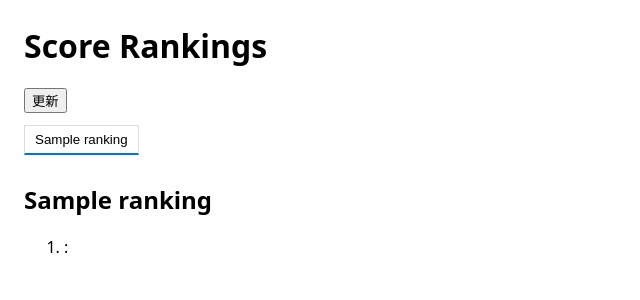
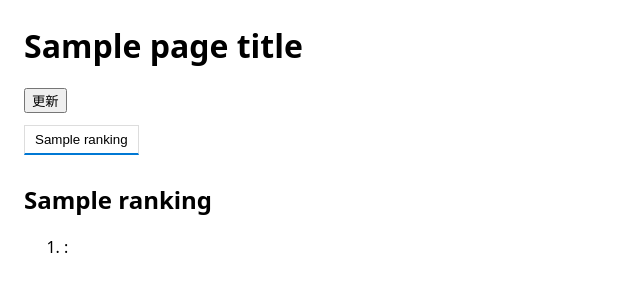
Before and after one commit to 9syk/Storage-WebDisplay, a Flask app: template templates/index.html in a window 1280 px wide. Shown: the top 300 px of the page, without its empty margins (0-640 px from the left). Run offline with Flask 3, Linux system fonts and the light colour scheme; the template is opened without the code that fills it: most values are stand-ins (such as "Sample title", 1, 10 or a date in 2020); parts of the project's set-up code (start-up, migrations or seed data) failed here and were passed over.

Commit message:
タイトルの変更

```diff
--- a/app.py
+++ b/app.py
@@ -108,7 +108,8 @@ def get_rankings():
 def index():
     rankings = get_rankings()
     refresh_rate = config.get("refresh_rate", 0)
-    return render_template("index.html", rankings=rankings, refresh_rate=refresh_rate)
+    page_title = config.get("page_title", "Score Rankings")
+    return render_template("index.html", rankings=rankings, refresh_rate=refresh_rate, page_title=page_title)
 
 
 @app.route("/refresh", methods=["POST"])
@@ -116,7 +117,8 @@ def refresh():
     # Trigger fresh fetch via get_rankings and render same template.
     rankings = get_rankings()
     refresh_rate = config.get("refresh_rate", 0)
-    return render_template("index.html", rankings=rankings, refresh_rate=refresh_rate)
+    page_title = config.get("page_title", "Score Rankings")
+    return render_template("index.html", rankings=rankings, refresh_rate=refresh_rate, page_title=page_title)
 
 
 @app.route('/api/refresh')
--- a/sample_config.yaml
+++ b/sample_config.yaml
@@ -6,6 +6,9 @@ rcon:
 # Auto-refresh interval in seconds. Set to 0 to disable automatic refresh.
 refresh_rate: 30
 
+# Page title shown at the top of the web UI
+page_title: "Score Rankings"
+
 scores:
   - key: kill
     title: "KILL RANKING"
--- a/templates/index.html
+++ b/templates/index.html
@@ -14,7 +14,7 @@
   </style>
 </head>
 <body>
-  <h1>Score Rankings</h1>
+  <h1>{{ page_title }}</h1>
   <div style="margin-bottom:12px">
     <button id="refreshBtn">更新</button>
     <span id="status" style="margin-left:8px;color:#666"></span>
```
